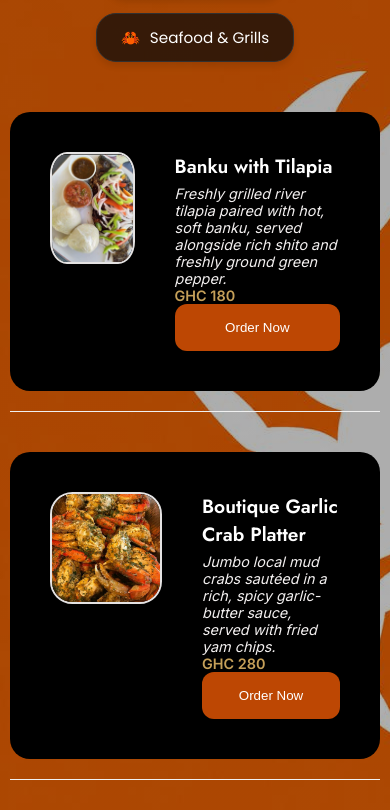
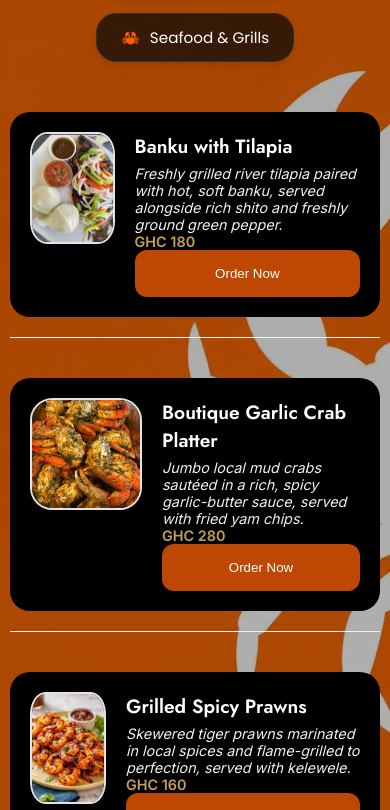
Before and after one commit to xebi112/Crab-Boutique, a React (Vite) app in the folder crab-boutique/: page / in a window 390 px wide. Shown: the part 1213-2023 px from the top of the page. Built offline with nearby package versions, Linux system fonts and the light colour scheme; a web font is replaced by a local one.

Commit message:
styled food card

```diff
--- a/crab-boutique/src/index.css
+++ b/crab-boutique/src/index.css
@@ -764,8 +764,8 @@ span {
   .item-info {
     display: flex;
     background-color: #000000;
-    padding: 40px;
-    gap: 40px;
+    padding: 20px;
+    gap: 20px;
     color: #fff;
     border-radius: 20px;
   }
```
